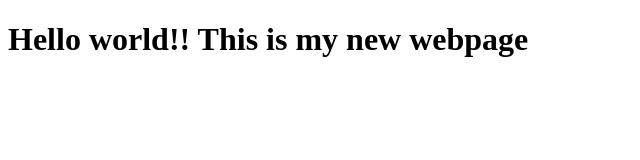
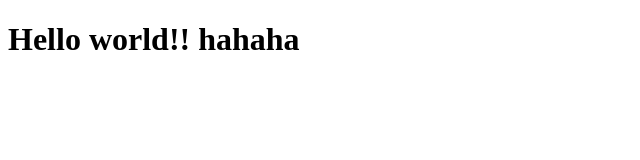
Before and after one commit to Sachintha-Prasad/sachintha-prasad.github.io, a plain HTML site: page site/index.html in a window 1280 px wide. Shown: the whole page, without its empty margins (0-640 px from the left). Drawn offline with Linux system fonts and the light colour scheme.

Commit message:
This is my third commit

```diff
--- a/site/index.html
+++ b/site/index.html
@@ -7,6 +7,6 @@
     <title>Hello coursera!!</title>
 </head>
 <body>
-    <h1>Hello world!! This is my new webpage</h1>
+    <h1>Hello world!! hahaha</h1>
 </body>
 </html>
```
